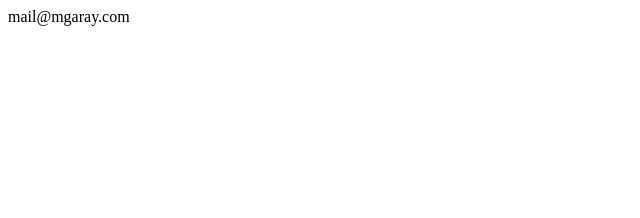
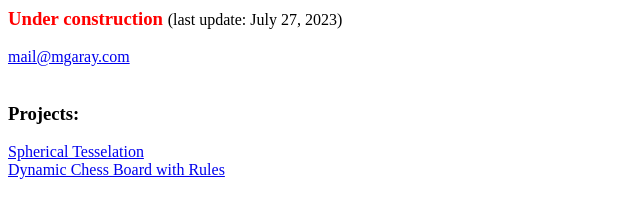
Before and after one commit to martongaray/martongaray.github.io, a plain HTML site: page docs/index.html in a window 1280 px wide. Shown: the whole page, without its empty margins (0-640 px from the left). Drawn offline with Linux system fonts and the light colour scheme.

Commit message:
updating landing index.html with projects for spherical tesselation and chess board

```diff
--- a/docs/index.html
+++ b/docs/index.html
@@ -1,4 +1,17 @@
 <!DOCTYPE html>
 <html><body>
-  mail@mgaray.com
+<h3 style="color: red; display: inline"> Under construction </h3> (last update: July 27, 2023)
+
+<br><br>
+<a href="mailto:mail@mgaray.com">mail@mgaray.com</a>
+
+<br><br>
+
+<h3>Projects:</h3>
+<a href="projects/sphericaltesselation">Spherical Tesselation</a>
+<br>
+<a href="projects/chessboard">Dynamic Chess Board with Rules</a>
+
+
+
 </body></html>
```
